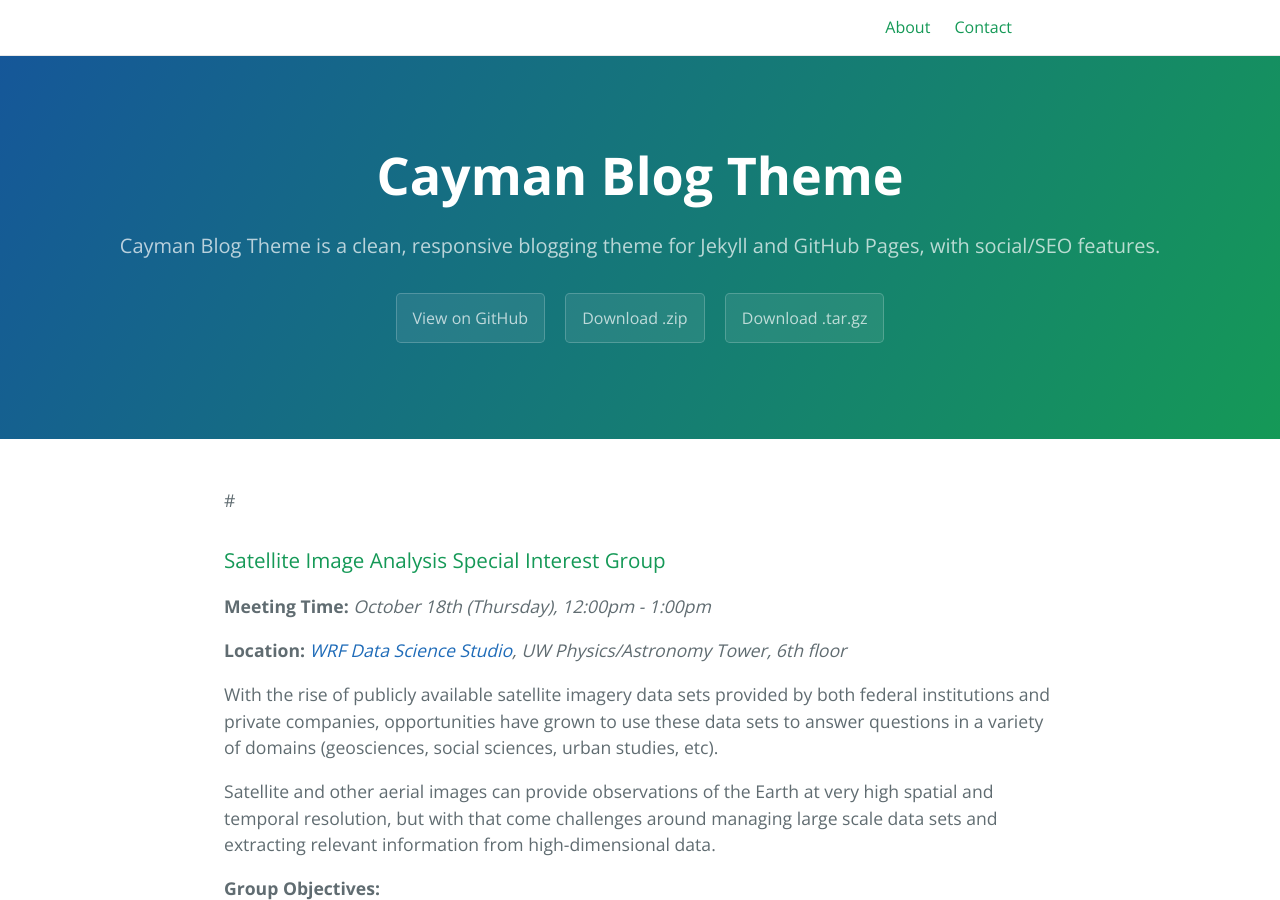
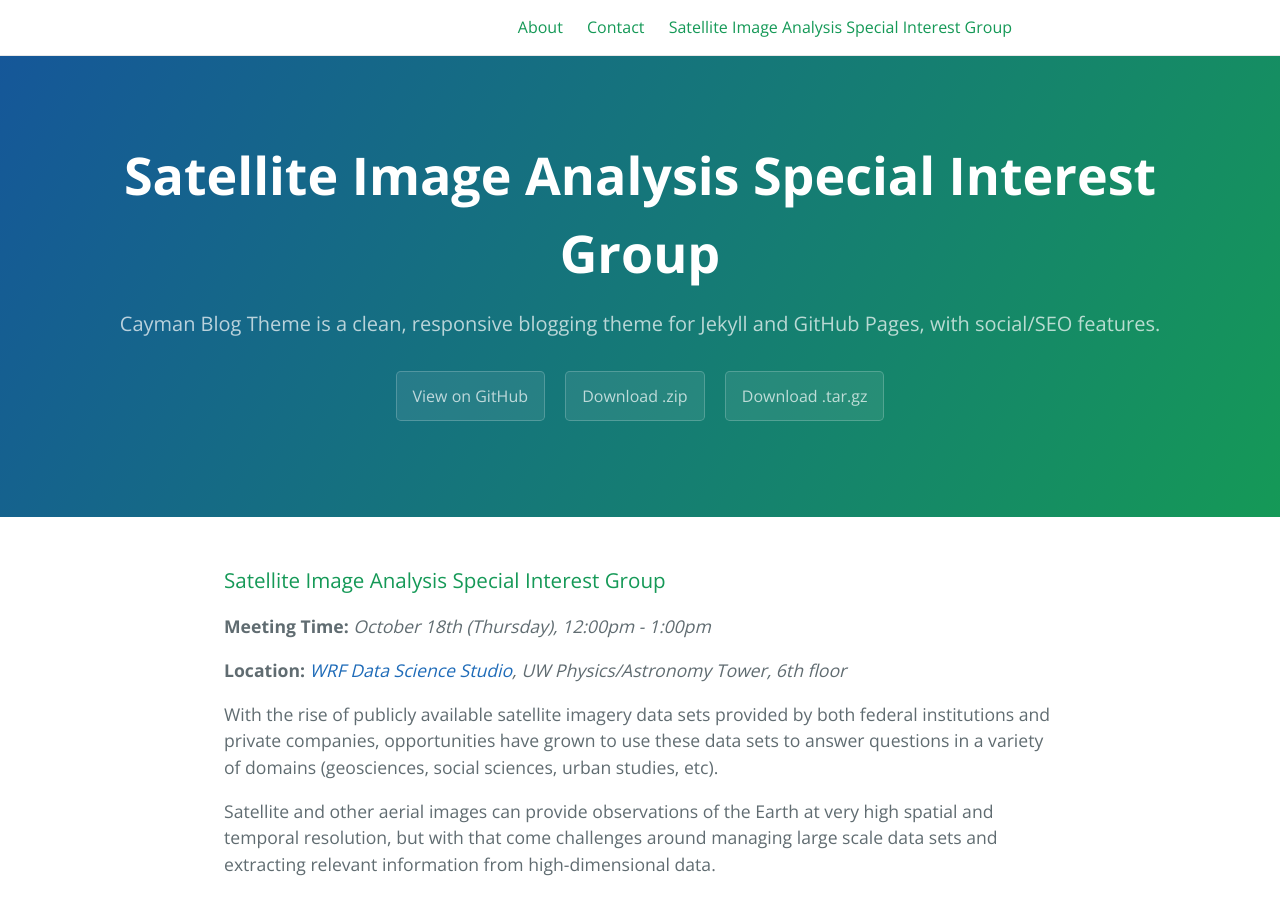
Before and after one commit to uwescience/sat-image-analysis, a Jekyll site: the page built from index.md, in a window 1280 px wide and 900 px high. Built offline with Jekyll 4.4.1, drawn with Linux system fonts in a browser that asks for light colours; our own code applies the rules of GitHub Pages for plain Markdown files.

Commit message:
removing commented line

```diff
--- a/index.md
+++ b/index.md
@@ -1,4 +1,4 @@
-#<link href="assets/css/style.scss" rel="stylesheet">
+
 
 ### Satellite Image Analysis Special Interest Group
 
```
